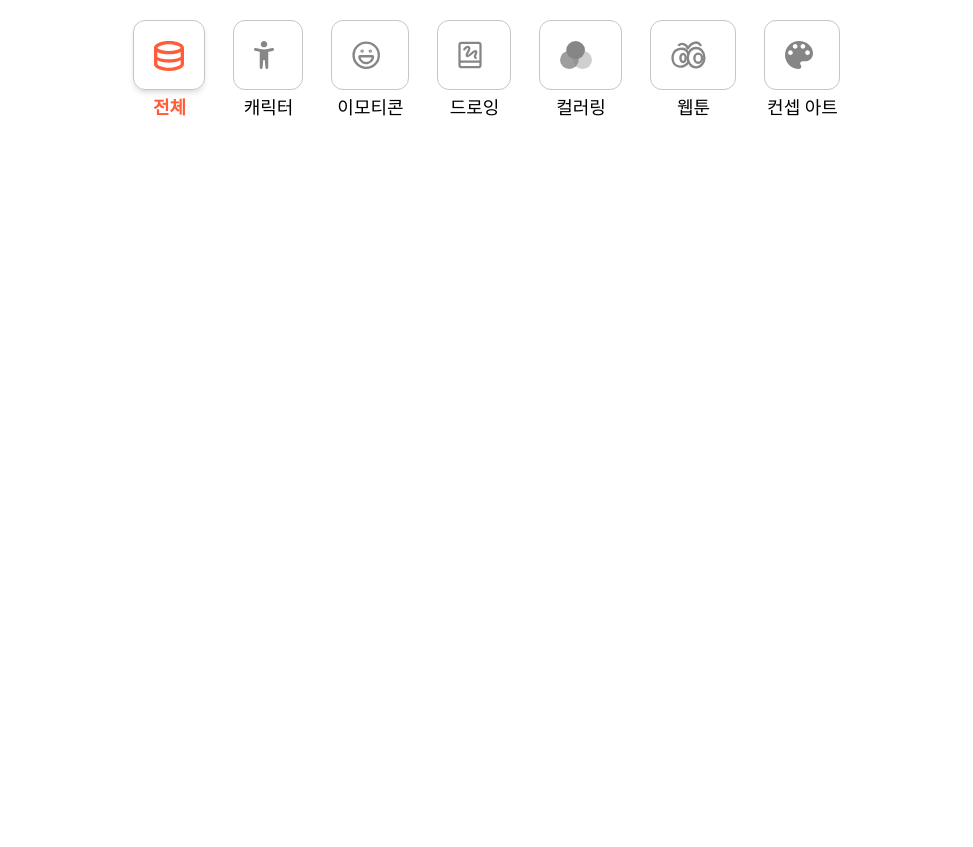
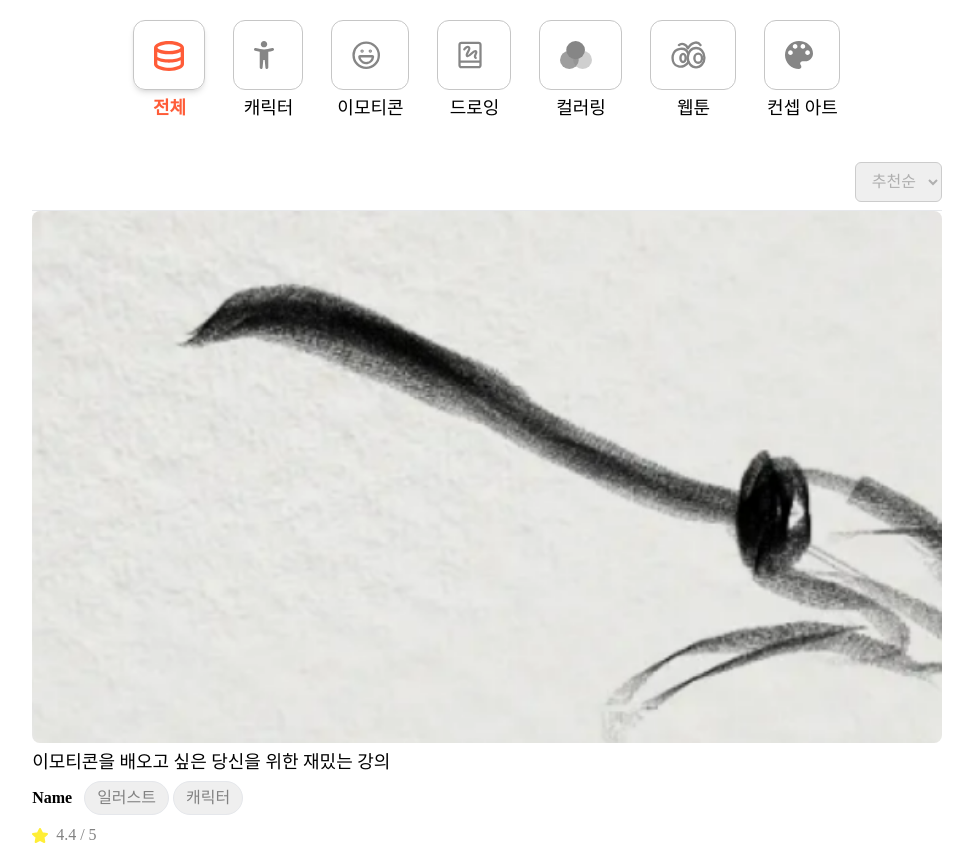
Before and after one commit to dnwnsrb11/grimtalk, a React (Vite) app: page /category in a window 1280 px wide. Shown: the part 160-1007 px from the top of the page, without its empty margins (153-1126 px from the left). Before the commit the page ends 800 px from the top, so only its background shows below. Built offline with nearby package versions, Linux system fonts and the light colour scheme; a web font is replaced by a local one.

Commit message:
feat: 강의 리스트 컴포넌트 제작

```diff
--- /dev/null
+++ b/src/components/mainPages/home/category/LectureList.jsx
@@ -0,0 +1,38 @@
+import PopularIMG1 from '@/assets/banner/PopularIMG_1.svg';
+import testImg from '@/assets/banner/Test/TestImg.png';
+import starSVG from '@/assets/banner/star.svg';
+export const StructorList = () => {
+  // 추후 score 값을 받아와서 저장할 장소
+  const score = 4.4;
+  return (
+    <>
+      <div>
+        <div className="min-h-[160px] overflow-hidden rounded-lg">
+          <img src={testImg} alt="" className="h-full w-full object-cover" />
+        </div>
+        <div>
+          <h4 className="mt-2 text-lg leading-tight">
+            이모티콘을 배오고 싶은 당신을 위한 재밌는 강의
+          </h4>
+          <div className="mt-2 flex items-center gap-3 ">
+            <h4 className="text-base font-bold">Name</h4>
+            <div className="flex gap-1">
+              <div className="inline-block rounded-full border bg-bg-gray-color px-3 py-1">
+                <p className="text-text-gray-color">일러스트</p>
+              </div>
+              <div className="inline-block rounded-full border bg-bg-gray-color px-3 py-1">
+                <p className="text-text-gray-color">캐릭터</p>
+              </div>
+            </div>
+          </div>
+        </div>
+        <div className="mt-2 flex items-center gap-2">
+          <div>
+            <img src={starSVG} alt="starIcon" />
+          </div>
+          <p className="text-text-gray-color">{score} / 5</p>
+        </div>
+      </div>
+    </>
+  );
+};
--- a/src/routes/pages/MainPageCategory.jsx
+++ b/src/routes/pages/MainPageCategory.jsx
@@ -1,7 +1,10 @@
 import { Banner } from '@/components/mainPages/home/Banner';
 import { CategoryList } from '@/components/mainPages/home/category/CategoryList';
-
+import { StructorList } from '@/components/mainPages/home/category/LectureList';
+import { useState } from 'react';
 export const MainPageCategory = () => {
+  // 반복용으로 나둔 요소 추후 변경 예정
+  const [count, setCount] = useState([1, 2, 3, 4]);
   return (
     <>
       <div>
@@ -14,7 +17,18 @@ export const MainPageCategory = () => {
             <CategoryList />
           </div>
         </div>
-        <div>{/* 목록 */}</div>
+        <div className="flex flex-col items-end pb-2 pt-[40px]">
+          <div>
+            <select className="h-10 rounded-md border border-gray-border-color p-2 pl-3 text-[#afafaf]">
+              <option value="recommendation">추천순</option>
+              <option value="petName">최신순</option>
+            </select>
+          </div>
+        </div>
+        <hr />
+        <div>
+          <StructorList />
+        </div>
       </div>
     </>
   );
```
